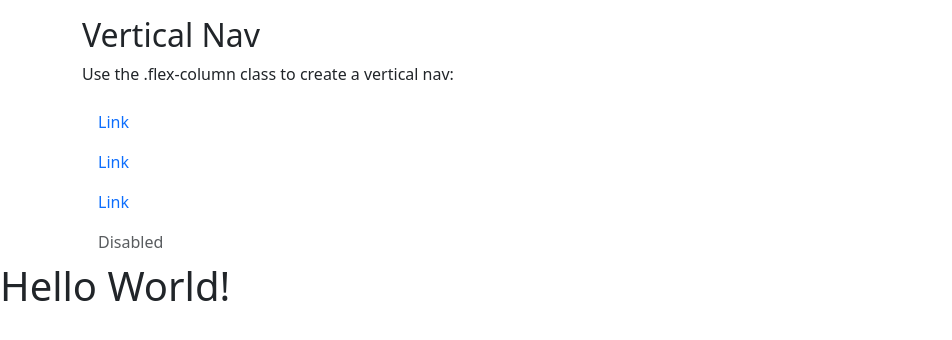
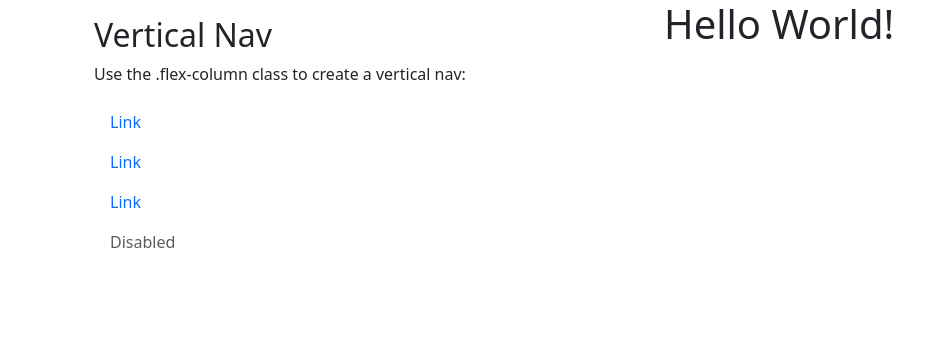
Before and after one commit to benjaNygit/Clone-Twetter-Django, a Django app: page / in a window 1280 px wide. Shown: the top 340 px of the page, without its empty margins (0-952 px from the left). Run offline with Django 4.2, Linux system fonts and the light colour scheme; some libraries are stand-ins or nearby versions.

Commit message:
Separación por secciones de la página

```diff
--- a/home/templates/base.html
+++ b/home/templates/base.html
@@ -2,14 +2,22 @@
 <!DOCTYPE html>
 <html lang="es-CL">
   <head>
-    <meta charset="UTF-8">
-    <meta name="viewport" content="width=device-width, initial-scale=1.0">
-    <title>{% block title %}{% endblock title %}</title>
+    <meta charset="UTF-8" />
+    <meta name="viewport" content="width=device-width, initial-scale=1.0" />
+    <title>
+      {% block title %}
+
+      {% endblock %}
+    </title>
     {% load bootstrap5 %}
     {% bootstrap_css %}
     {% bootstrap_javascript %}
   </head>
   <body>
+    <div class="container">
+      <div class="row">
+        <!-- zona del nav -->
+        <div class="col">
           <div class="container mt-3">
             <h2>Vertical Nav</h2>
             <p>Use the .flex-column class to create a vertical nav:</p>
@@ -28,8 +36,23 @@
               </li>
             </ul>
           </div>
+        </div>
 
-    {% block content %}{% endblock content %}
-
+        <!-- Zona del contenido -->
+        <div class="col">
+          <div class="container-fluid">
+            <div class="row">
+              <!-- Posts -->
+              <div class="row">
+                {% block content %}
+                {% endblock %}
+              </div>
+              <!-- Footer -->
+              <div class="row"></div>
+            </div>
+          </div>
+        </div>
+      </div>
+    </div>
   </body>
 </html>
```
Lines whose indentation alone changed are shown as unchanged.
